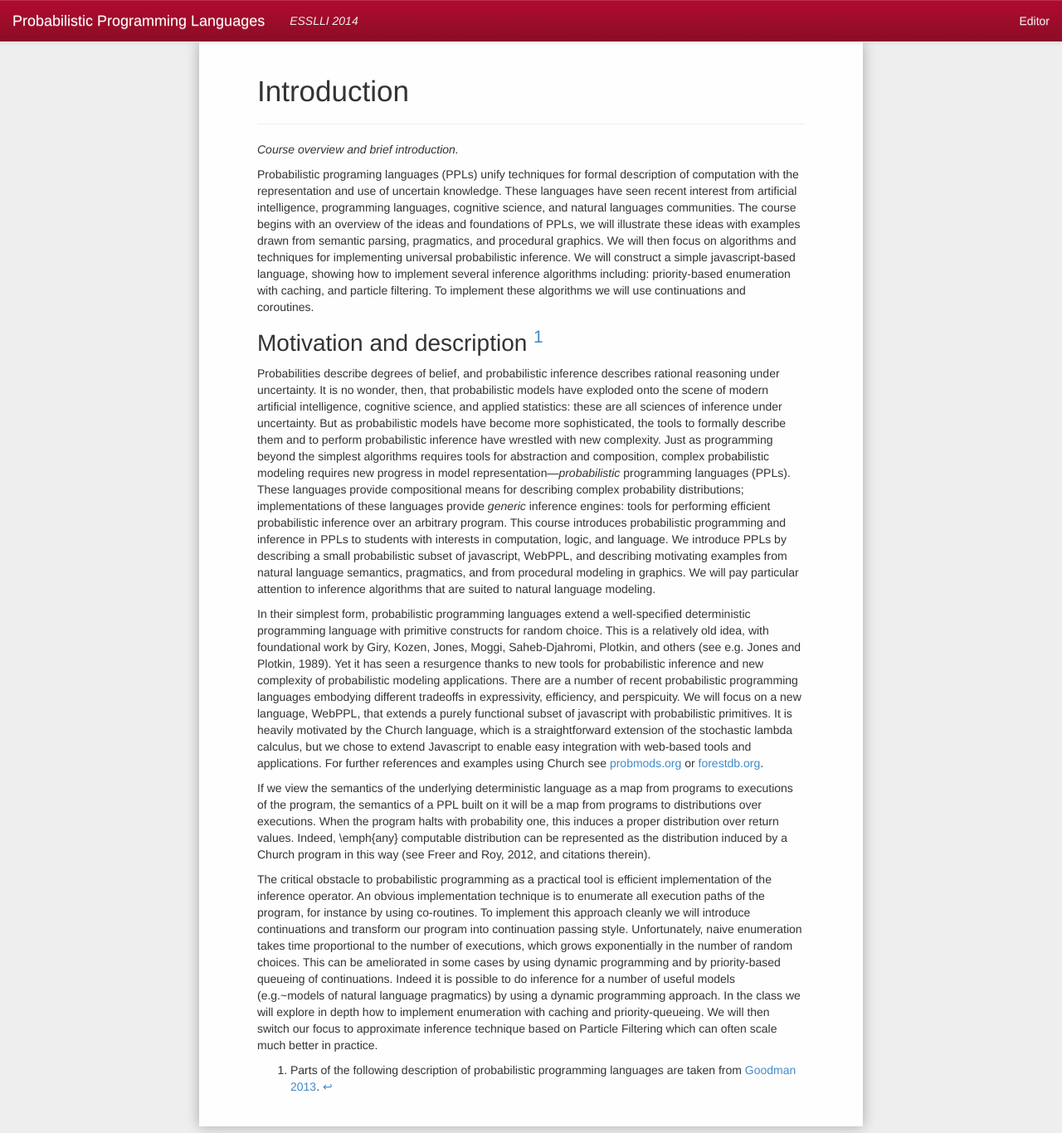
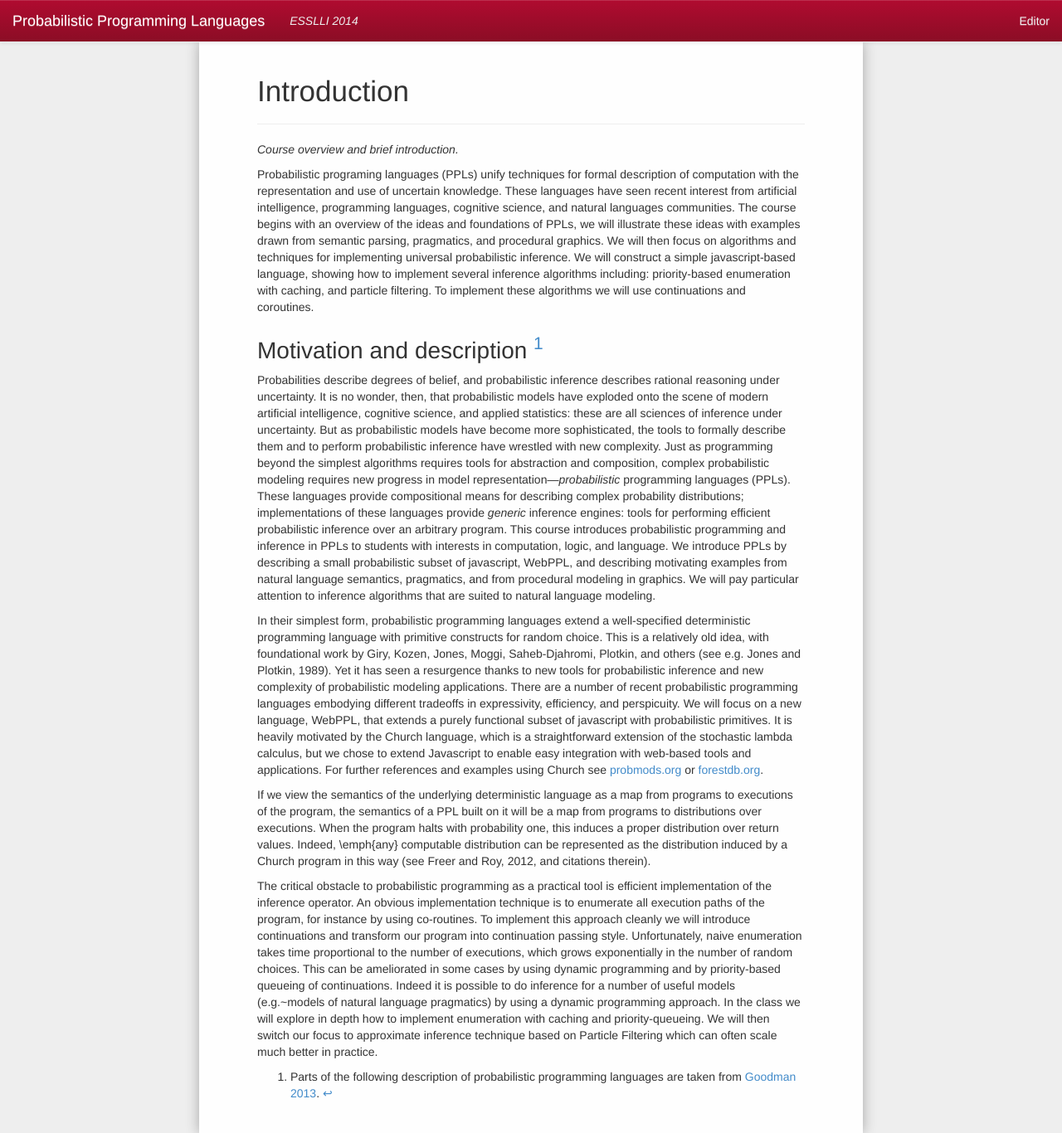
Before and after one commit to probmods/dippl, a Jekyll site: the page built from lectures/01-introduction.md, in a window 1280 px wide. Shown: the whole page at 83% size. Built offline with Jekyll 4.4.1, drawn with Linux system fonts in a browser that asks for light colours; nearby versions of some CDN libraries; library files that are not in the unit come from our copies; a script that is not in the unit is left out.

Commit message:
Update css

```diff
--- a/assets/css/custom.css
+++ b/assets/css/custom.css
@@ -68,7 +68,7 @@ h1 {
 }
 
 h2 {
-  margin-top: .7em;
+  margin-top: 1em;
   font-size: 2em;
 }
 
```
